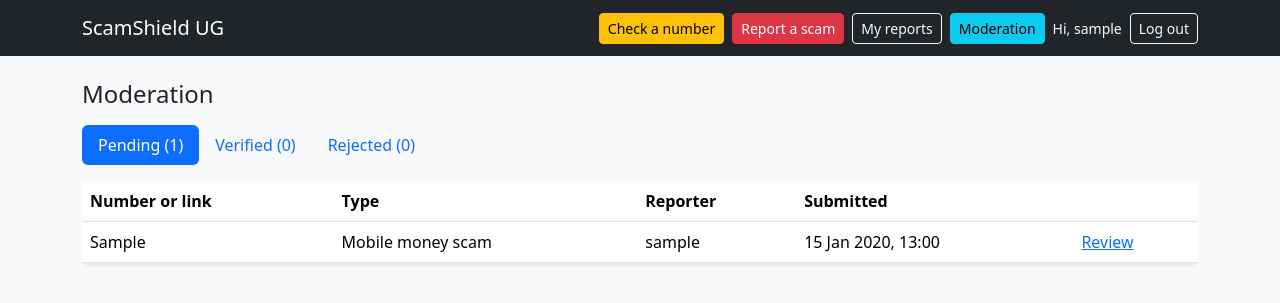
After one commit to yorekadeve/codveda-python-internship, a Django app: page /moderation/ in a window 1280 px wide. The commit adds this page. Shown: the top 303 px of the page. Run offline with Django 5.2, Linux system fonts and the light colour scheme; a user stored in the database is signed in; tables that the repository leaves empty hold one stand-in row (values such as "Sample post").

Commit message:
Add Stage 4: Moderator role and moderation queue

```diff
--- a/Level_3_Advanced/config/settings.py
+++ b/Level_3_Advanced/config/settings.py
@@ -88,3 +88,7 @@ LOGOUT_REDIRECT_URL = "home"
 PASSWORD_RESET_TIMEOUT = 3600
 
 EMAIL_BACKEND = "django.core.mail.backends.console.EmailBackend"
+
+from django.contrib.messages import constants as message_constants
+
+MESSAGE_TAGS = {message_constants.ERROR: "danger"}
--- a/Level_3_Advanced/reports/models.py
+++ b/Level_3_Advanced/reports/models.py
@@ -59,6 +59,7 @@ class ScamReport(models.Model):
 
     class Meta:
         ordering = ["-created_at"]
+        permissions = [("review_reports", "Can review scam reports")]
 
     def save(self, *args, **kwargs):
         self.normalized_value = normalize_indicator(
--- a/Level_3_Advanced/reports/urls.py
+++ b/Level_3_Advanced/reports/urls.py
@@ -5,6 +5,8 @@ from . import views
 urlpatterns = [
     path("check/", views.check_scam, name="check_scam"),
     path("report/new/", views.submit_report, name="submit_report"),
+    path("moderation/", views.moderation_queue, name="moderation_queue"),
+    path("moderation/<int:pk>/", views.review_report, name="review_report"),
     path("my-reports/", views.my_reports, name="my_reports"),
     path("my-reports/<int:pk>/", views.report_detail, name="report_detail"),
     path("my-reports/<int:pk>/evidence/", views.evidence_file, name="evidence_file"),
--- a/Level_3_Advanced/reports/views.py
+++ b/Level_3_Advanced/reports/views.py
@@ -1,12 +1,49 @@
 from django.contrib import messages
-from django.contrib.auth.decorators import login_required
-from django.http import FileResponse, Http404
+from django.contrib.auth.decorators import login_required, permission_required
 from django.db.models import Count, Max
+from django.http import FileResponse, Http404, HttpResponseBadRequest
 from django.shortcuts import get_object_or_404, redirect, render
+from django.utils import timezone
 
 from .forms import ScamReportForm
 from .models import ScamReport
 from .utils import detect_indicator, lookup_values
+
+REVIEW_PERMISSION = "reports.review_reports"
+
+
+def check_scam(request):
+    query = request.GET.get("q", "").strip()[:255]
+    context = {"query": query}
+
+    if query:
+        indicator_type, normalized = detect_indicator(query)
+        if not normalized:
+            context["invalid"] = True
+        else:
+            reports = ScamReport.objects.filter(
+                indicator_type=indicator_type,
+                normalized_value__in=lookup_values(indicator_type, normalized),
+            )
+            verified = reports.filter(status=ScamReport.Status.VERIFIED)
+            labels = dict(ScamReport.ScamType.choices)
+            breakdown = (
+                verified.values("scam_type")
+                .annotate(total=Count("id"))
+                .order_by("-total")
+            )
+            context["normalized"] = normalized
+            context["verified_count"] = verified.count()
+            context["pending_count"] = reports.filter(
+                status=ScamReport.Status.PENDING
+            ).count()
+            context["type_breakdown"] = [
+                {"label": labels.get(row["scam_type"], row["scam_type"]), "total": row["total"]}
+                for row in breakdown
+            ]
+            context["last_reported"] = verified.aggregate(latest=Max("date_occurred"))["latest"]
+
+    return render(request, "reports/check.html", context)
 
 
 @login_required
@@ -42,41 +79,69 @@ def report_detail(request, pk):
 @login_required
 def evidence_file(request, pk):
     report = get_object_or_404(ScamReport, pk=pk)
-    if report.reporter != request.user and not request.user.is_staff:
+    if report.reporter != request.user and not request.user.has_perm(REVIEW_PERMISSION):
         raise Http404
     if not report.evidence:
         raise Http404
     return FileResponse(report.evidence.open("rb"))
 
-def check_scam(request):
-    query = request.GET.get("q", "").strip()[:255]
-    context = {"query": query}
 
-    if query:
-        indicator_type, normalized = detect_indicator(query)
-        if not normalized:
-            context["invalid"] = True
+@login_required
+@permission_required(REVIEW_PERMISSION, raise_exception=True)
+def moderation_queue(request):
+    current = request.GET.get("status", "pending")
+    if current not in {"pending", "verified", "rejected"}:
+        current = "pending"
+
+    reports = (
+        ScamReport.objects.filter(status=current)
+        .select_related("reporter")
+        .order_by("created_at")
+    )
+    counts = {
+        "pending": ScamReport.objects.filter(status=ScamReport.Status.PENDING).count(),
+        "verified": ScamReport.objects.filter(status=ScamReport.Status.VERIFIED).count(),
+        "rejected": ScamReport.objects.filter(status=ScamReport.Status.REJECTED).count(),
+    }
+    return render(
+        request,
+        "reports/moderation_queue.html",
+        {"reports": reports, "counts": counts, "current": current},
+    )
+
+
+@login_required
+@permission_required(REVIEW_PERMISSION, raise_exception=True)
+def review_report(request, pk):
+    report = get_object_or_404(ScamReport.objects.select_related("reporter", "reviewed_by"), pk=pk)
+
+    if request.method == "POST":
+        if report.reporter_id == request.user.id:
+            messages.error(request, "You cannot review your own report.")
+            return redirect("review_report", pk=pk)
+
+        action = request.POST.get("action")
+        if action == "verify":
+            report.status = ScamReport.Status.VERIFIED
+            report.rejection_reason = ""
+        elif action == "reject":
+            reason = request.POST.get("rejection_reason", "").strip()
+            if not reason:
+                messages.error(request, "Please give a reason for rejecting this report.")
+                return redirect("review_report", pk=pk)
+            report.status = ScamReport.Status.REJECTED
+            report.rejection_reason = reason[:500]
         else:
-            reports = ScamReport.objects.filter(
-                indicator_type=indicator_type,
-                normalized_value__in=lookup_values(indicator_type, normalized),
-            )
-            verified = reports.filter(status=ScamReport.Status.VERIFIED)
-            labels = dict(ScamReport.ScamType.choices)
-            breakdown = (
-                verified.values("scam_type")
-                .annotate(total=Count("id"))
-                .order_by("-total")
-            )
-            context["normalized"] = normalized
-            context["verified_count"] = verified.count()
-            context["pending_count"] = reports.filter(
-                status=ScamReport.Status.PENDING
-            ).count()
-            context["type_breakdown"] = [
-                {"label": labels.get(row["scam_type"], row["scam_type"]), "total": row["total"]}
-                for row in breakdown
-            ]
-            context["last_reported"] = verified.aggregate(latest=Max("date_occurred"))["latest"]
+            return HttpResponseBadRequest("Unknown action.")
 
-    return render(request, "reports/check.html", context)
+        report.reviewed_by = request.user
+        report.reviewed_at = timezone.now()
+        report.save()
+        messages.success(request, f"Report marked as {report.get_status_display().lower()}.")
+        return redirect("moderation_queue")
+
+    related = ScamReport.objects.filter(
+        indicator_type=report.indicator_type,
+        normalized_value=report.normalized_value,
+    ).exclude(pk=report.pk)
+    return render(request, "reports/review.html", {"report": report, "related": related})
--- a/Level_3_Advanced/templates/base.html
+++ b/Level_3_Advanced/templates/base.html
@@ -24,6 +24,9 @@
         {% if user.is_authenticated %}
           <a class="btn btn-danger btn-sm" href="{% url 'submit_report' %}">Report a scam</a>
           <a class="btn btn-outline-light btn-sm" href="{% url 'my_reports' %}">My reports</a>
+                    {% if perms.reports.review_reports %}
+                      <a class="btn btn-info btn-sm" href="{% url 'moderation_queue' %}">Moderation</a>
+                    {% endif %}
           <span class="text-light small">Hi, {{ user.username }}</span>
           <form method="post" action="{% url 'logout' %}" class="d-inline">
             {% csrf_token %}
--- /dev/null
+++ b/Level_3_Advanced/templates/reports/moderation_queue.html
@@ -0,0 +1,45 @@
+{% extends "base.html" %}
+{% block content %}
+<h2 class="h4 mb-3">Moderation</h2>
+
+<ul class="nav nav-pills mb-3">
+  <li class="nav-item">
+    <a class="nav-link {% if current == 'pending' %}active{% endif %}" href="?status=pending">
+      Pending ({{ counts.pending }})
+    </a>
+  </li>
+  <li class="nav-item">
+    <a class="nav-link {% if current == 'verified' %}active{% endif %}" href="?status=verified">
+      Verified ({{ counts.verified }})
+    </a>
+  </li>
+  <li class="nav-item">
+    <a class="nav-link {% if current == 'rejected' %}active{% endif %}" href="?status=rejected">
+      Rejected ({{ counts.rejected }})
+    </a>
+  </li>
+</ul>
+
+{% if reports %}
+<div class="table-responsive">
+  <table class="table table-hover bg-white shadow-sm">
+    <thead>
+      <tr><th>Number or link</th><th>Type</th><th>Reporter</th><th>Submitted</th><th></th></tr>
+    </thead>
+    <tbody>
+      {% for report in reports %}
+      <tr>
+        <td>{{ report.indicator_value }}</td>
+        <td>{{ report.get_scam_type_display }}</td>
+        <td>{{ report.reporter.username }}</td>
+        <td>{{ report.created_at|date:"j M Y, H:i" }}</td>
+        <td><a href="{% url 'review_report' report.pk %}">Review</a></td>
+      </tr>
+      {% endfor %}
+    </tbody>
+  </table>
+</div>
+{% else %}
+  <div class="alert alert-info">Nothing here.</div>
+{% endif %}
+{% endblock %}
```
Also changed, not shown: Level_3_Advanced/templates/reports/review.html (added, +105 -0 lines), Level_3_Advanced/reports/migrations/0002_alter_scamreport_options.py (added).
